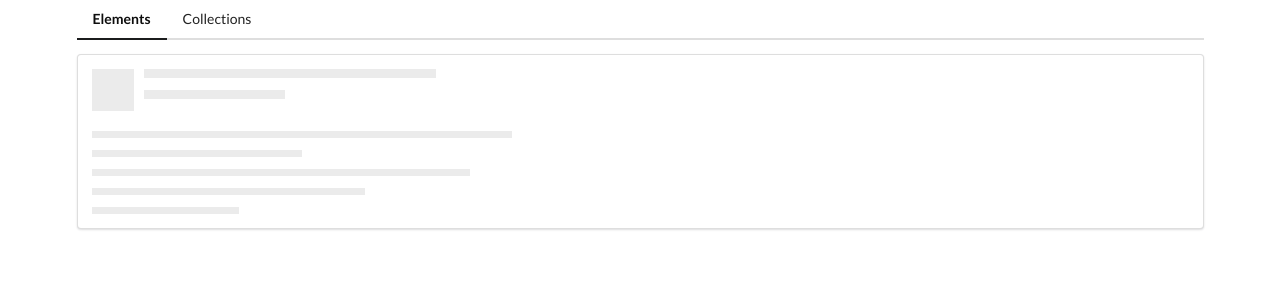
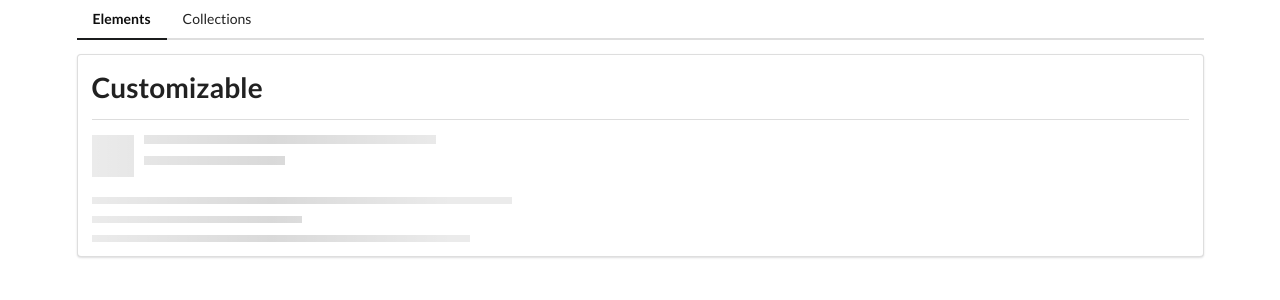
Before and after one commit to KoenCobra/AngularComponents, an Angular app: page /elements in a window 1280 px wide. Shown: the top 300 px of the page. Built offline with nearby package versions, Linux system fonts and the light colour scheme.

Commit message:
added divider component

```diff
--- a/src/app/elements/elements-home/elements-home.component.html
+++ b/src/app/elements/elements-home/elements-home.component.html
@@ -1 +1,2 @@
-<app-placeholder [lines]="5" [header]="true"></app-placeholder>
+<app-divider></app-divider>
+<app-placeholder></app-placeholder>
--- a/src/app/elements/elements.module.ts
+++ b/src/app/elements/elements.module.ts
@@ -5,6 +5,7 @@ import {ElementsRoutingModule} from './elements-routing.module';
 import {ElementsHomeComponent} from './elements-home/elements-home.component';
 import { PlaceholderComponent } from './placeholder/placeholder.component';
 import { TimesDirective } from './times.directive';
+import {SharedModule} from "../shared/shared.module";
 
 
 @NgModule({
@@ -16,7 +17,8 @@ import { TimesDirective } from './times.directive';
   exports: [],
   imports: [
     CommonModule,
-    ElementsRoutingModule
+    ElementsRoutingModule,
+    SharedModule
   ]
 })
 export class ElementsModule {
--- /dev/null
+++ b/src/app/shared/divider/divider.component.html
@@ -0,0 +1,2 @@
+<h1>Customizable</h1>
+<div class="ui divider"></div>
```
Also changed, not shown: src/app/shared/divider/divider.component.ts (added, +10 -0 lines), src/app/shared/shared.module.ts (added, +18 -0 lines), src/app/shared/divider/divider.component.scss (added), 1 other file (tests, documents, lock files or other folders).
